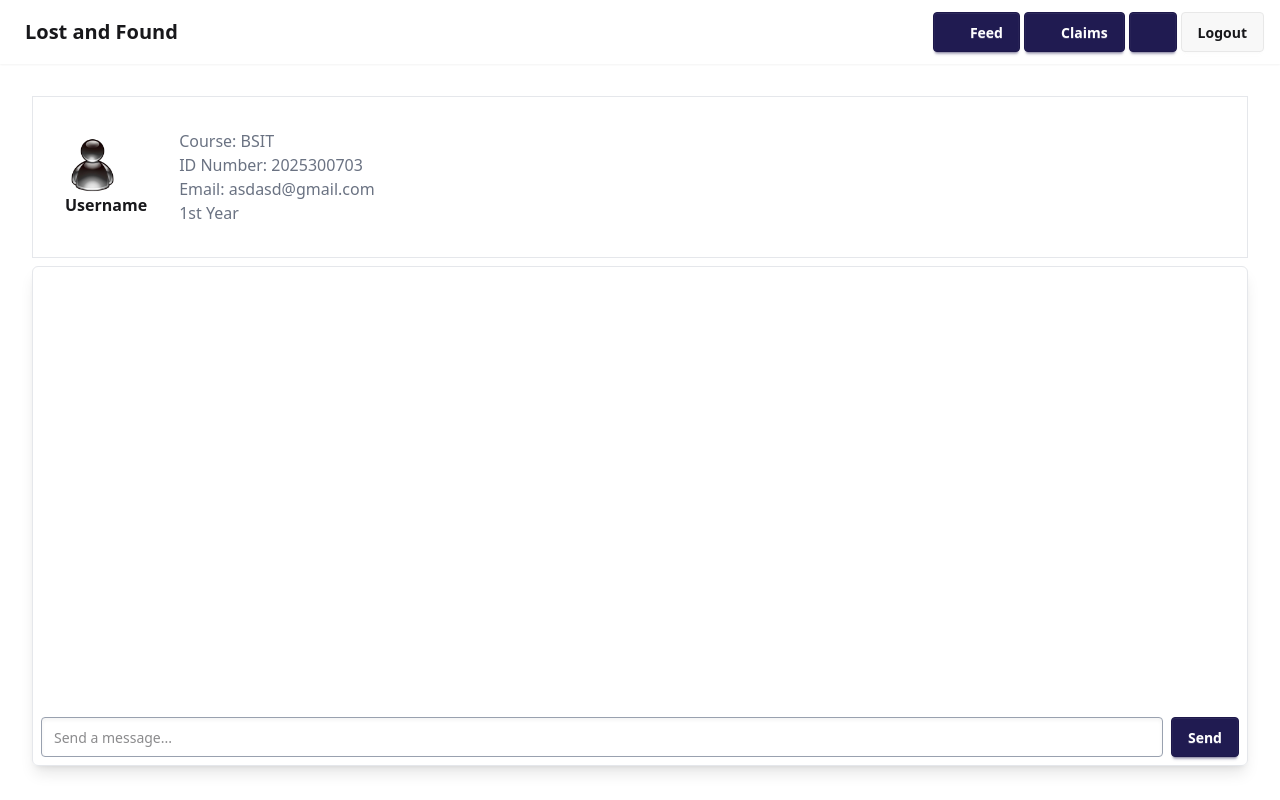
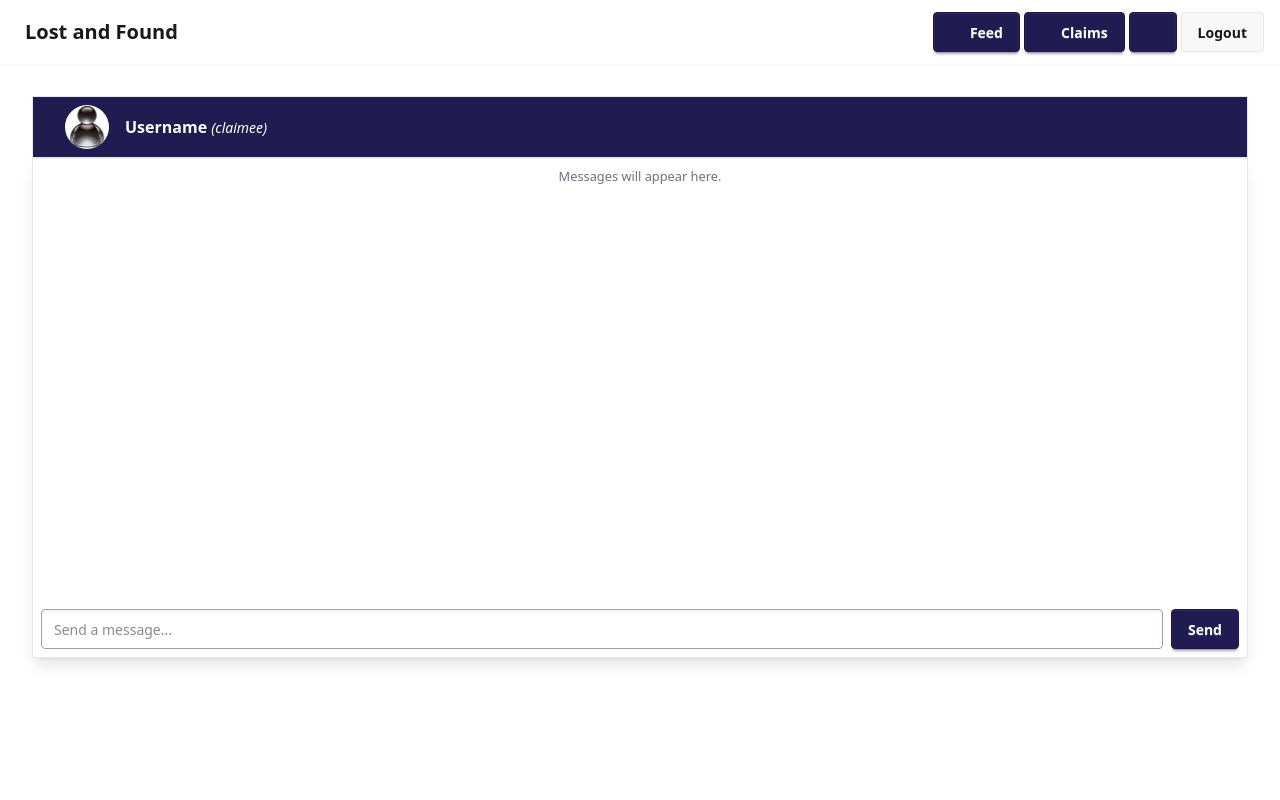
Before and after one commit to dojimori/lost-and-found-frontend, a Vue app: page /claims/message/1 in a window 1280 px wide. Built offline with nearby package versions, Linux system fonts and the light colour scheme; some icons are missing; what vue-loading-overlay would draw is missing.

Commit message:
message box

```diff
--- a/src/views/authed/message-view.vue
+++ b/src/views/authed/message-view.vue
@@ -1,28 +1,26 @@
 <template>
-  <div class="flex flex-col gap-2">
-    <div class="border p-8 border-gray-200 w-full">
-      <div class=" flex items-center flex-row gap-8">
-        <div>
-          <img :src="defPfp" alt="" class="w-[55px]" />
-          <span class="font-bold">Username</span>
-        </div>
-        <div class="flex flex-col">
-          <span class="text-gray-500">Course: BSIT</span>
-          <span class="text-gray-500">ID Number: 2025300703</span>
-          <span class="text-gray-500">Email: asdasd@gmail.com</span>
-          <span class="text-gray-500">1st Year</span>
-        </div>
+  <div class="flex flex-col" v-motion-fade>
+    <div class="border px-8 py-2 border-gray-200 bg-primary text-white w-full">
+      <div class=" flex items-center flex-row gap-4">
+          <img :src="defPfp" alt="" class="w-[44px] rounded-full" />
+          <span class="font-bold">Username <i class="text-sm font-normal">(claimee)</i></span>
+        <!-- <div class="flex flex-col">
+          <span >Course: BSIT</span>
+          <span >ID Number: 2025300703</span>
+          <span >Email: asdasd@gmail.com</span>
+          <span >1st Year</span>
+        </div> -->
       </div>
     </div>
-    <div class="flex p-2 shadow-lg rounded-md flex-col justify-between border border-gray-200 w-full h-[500px]">
-      <div class="flex-1">
-
+    <div class="flex p-2 shadow-lg flex-col justify-between border border-gray-200 w-full h-[500px]">
+      <div class="flex-1 flex flex-col items-center">
+        <small class="text-gray-500">Messages will appear here.</small>
       </div>
 
       <form class="flex gap-2">
-
       <input type="text" class="input w-full input-primary shadow-inner
       border border-gray-400 focus:border-2 focus:border-blue-400 outline-none  transition-all duration-200" placeholder="Send a message...">
+
         <button class="btn btn-primary">Send</button>
       </form>
 
```
